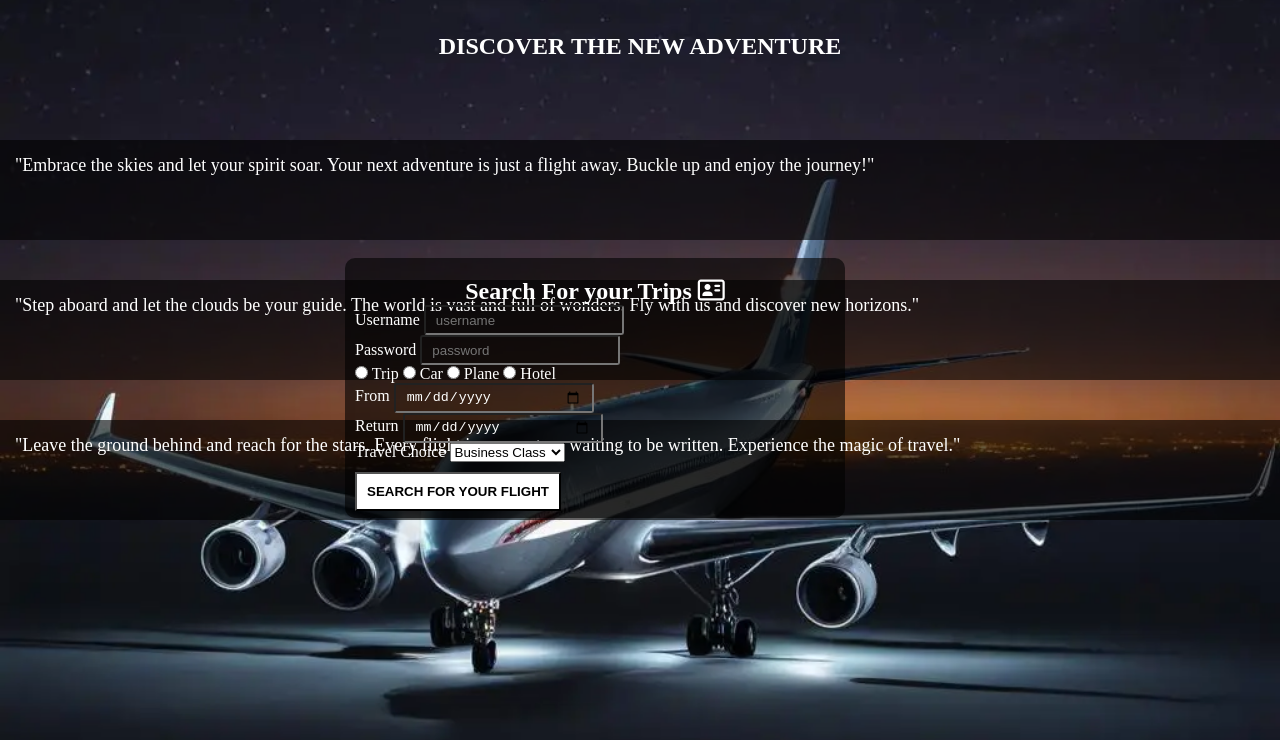
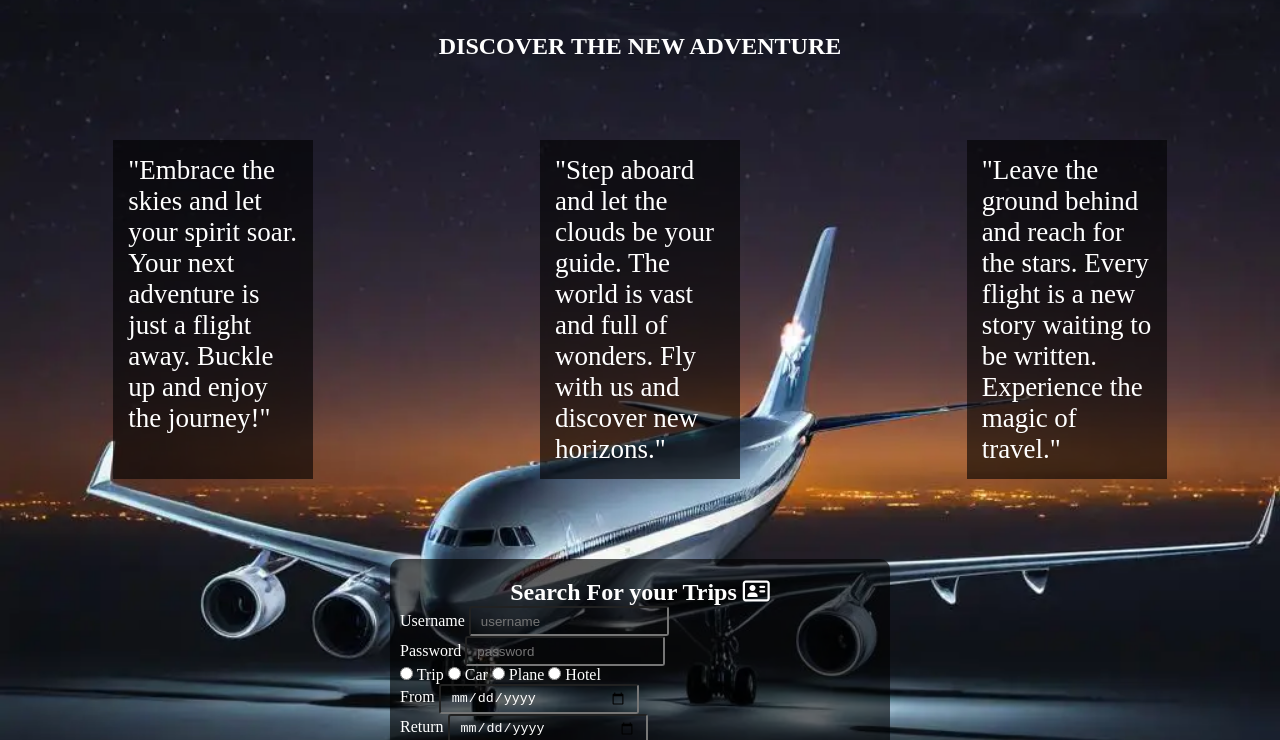
Before and after one commit to Ebuka-martins/flight-booking-project, a plain HTML site: page index.html in a window 1280 px wide. Shown: the part 57-797 px from the top of the page. Drawn offline with Linux system fonts and the light colour scheme.

```diff
--- a/assets/css/style.css
+++ b/assets/css/style.css
@@ -130,9 +130,8 @@
    color: #ffffff;
    padding-top: 20px;
    text-align: center;
+   background: #00000010;
 }
-
-
 
 /* registration properties for index.html*/
 
@@ -223,7 +222,7 @@
 
 .table-button {
    border-radius: 2px;
-   color: #000000;
+   color: #ffffff;
    background-color: #8b4513;
    padding: 7px 14px;
    font-weight: bold;
@@ -404,6 +403,20 @@
    justify-content: center;
 }
 
+#error-main {
+   display: flex;
+   flex-direction: column;
+   justify-content: center;
+}
+
+
+#error-h1,
+#error-p,
+#error-a {
+   text-align: center;
+   margin: 50px auto;
+}
+
 
 /* creating media query from mobile-to-tablet using 768px */
 
@@ -439,21 +452,18 @@
       padding: 15px;
    }
 
-#registration-form  {
-   margin: 5px;
+   #registration-form {
+      margin: 0 auto;
       padding-bottom: 10px;
       width: 90%;
       border-radius: 10px;
-
   }
 
   #registration {
    align-items: center;
    width: 600px;
-      height: 250px;
-      align-items: center;
-      margin: auto;
-      padding-top: 40px;
+   margin: 0 auto;
+   padding: 40px 0;
 }
 
    .book-input {
@@ -478,14 +488,10 @@
       color: #ffffff;
       background-color: rgba(0, 0, 0, .6);
       padding: 30px;
-      margin: 10px;
-      height: 510px;
+      height: 80%;
       width: 450px;
-      margin: auto;
+      margin: 0 auto;
       position: relative;
-      top: 50px;
-      bottom: 100px;
-
   }
 
    .table-text {
@@ -592,9 +598,9 @@
 
     .explore {
       display: flex;
-      flex-direction: column;
-     height: 100px;
-     width: 100%;
+      flex-direction: row;
+     height: 285px;
+     width: 130px;
      margin: 20px;
      background-color: rgba(0, 0, 0, .6);
 
@@ -611,7 +617,7 @@
       width: 500px;
       height: 280px;
       border-radius: 10px;
-      margin-bottom: 50px;
+
   }
 
    #booking {
@@ -620,6 +626,9 @@
 
    #front-text {
       margin-top: 50px;
+      display: flex;
+      flex-direction: row;
+      justify-content: space-around;
   }
 
    .book-input {
@@ -688,24 +697,10 @@
 /* media query for screen above 1024px*/
 @media screen and (min-width: 1024px) {
 
-   /* for form section */
-   #registration {
-      margin-bottom: 120px;
-   }
-   #booking {
-      height: 100vh;
+  #registration-form {
+   width: 500px;
 }
 
-   #front-text {
-      margin-top: 50px;
-   }
-
-   #registration-form {
-      margin-bottom: 100px;
-      width: 500px;
-      height: 260px;
-
-   }
    .book-button {
       background-color: #ffffff;
       color:#000000;
@@ -718,9 +713,10 @@
 
    .explore {
       margin-bottom: 20px;
-   }
-   #flight {
-      height: 220px;
+      width: 200px;
+      height: 339px;
+      font-size: 1.5em;
   }
 
+
 }
```
Lines whose indentation alone changed are shown as unchanged.
